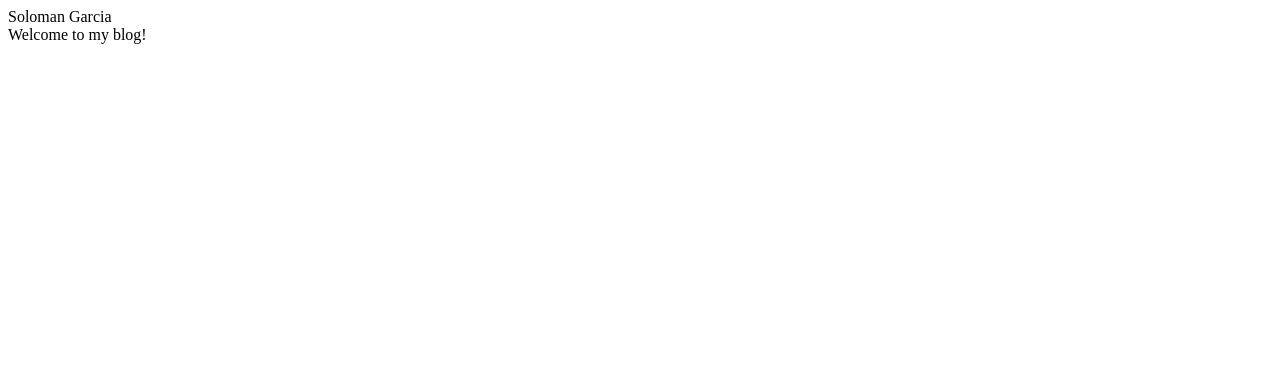
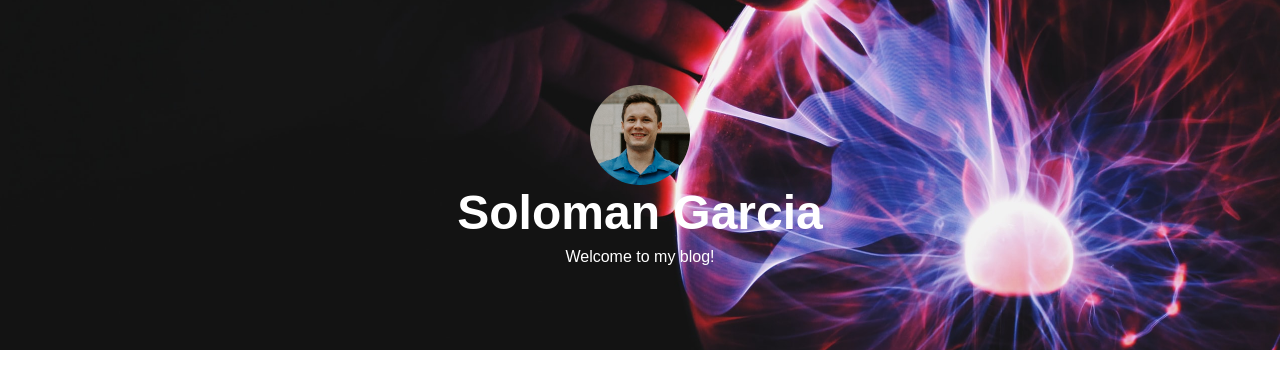
Before and after one commit to SolomanGarcia/blog, a plain HTML site: page index.html in a window 1280 px wide. Drawn offline with Linux system fonts and the light colour scheme.

Commit message:
add styling to header

```diff
--- a/index.html
+++ b/index.html
@@ -4,6 +4,7 @@
   <meta charset="UTF-8">
   <meta name="viewport" content="width=device-width, initial-scale=1.0">
   <title>My Blog</title>
+  <link rel="stylesheet" href="./style/style.css">
 </head>
 <body>
   <header>
--- a/style/style.css
+++ b/style/style.css
@@ -7,7 +7,35 @@ body {
   text-decoration: none;
 }
 
+header {
+  min-height: 350px;
+  color: white;
+  display: flex;
+  flex-direction: column;
+  justify-content: center;
+  align-items: center;
+  background-image: url(../assets/banner.jpeg);
+  background-size: cover;
+  background-position: center;
+}
 
+.profile-image {
+  width: 100px;
+  height: 100px;
+  background-color: white;
+  border-radius: 50%;
+  background-image: url("../assets/profile.png");
+  background-size: cover;
+}
+
+.profile-name {
+  font-size: 3em;
+  font-weight: bold;
+}
+
+.subtext {
+  margin-top: 8px;
+}
 
 footer {
   min-height: 100px;
```
